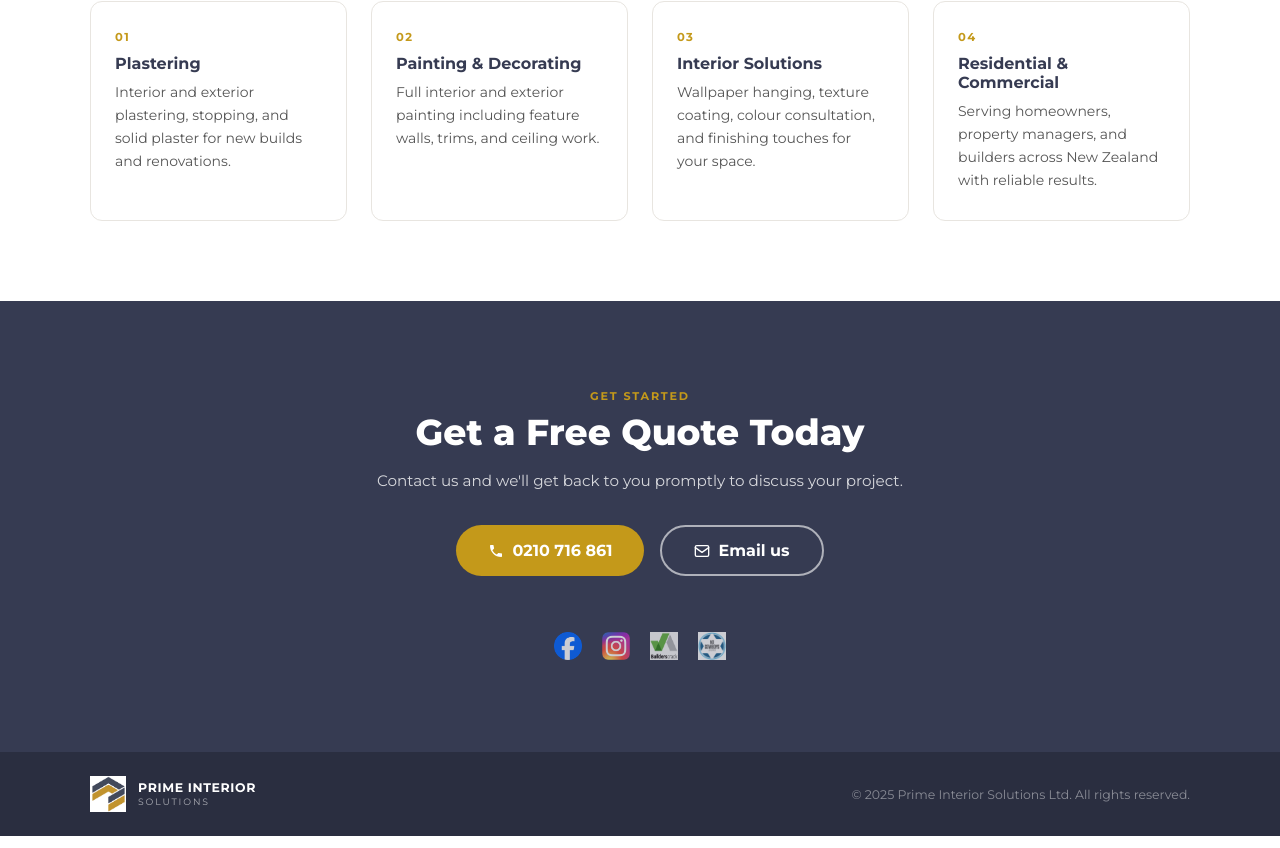
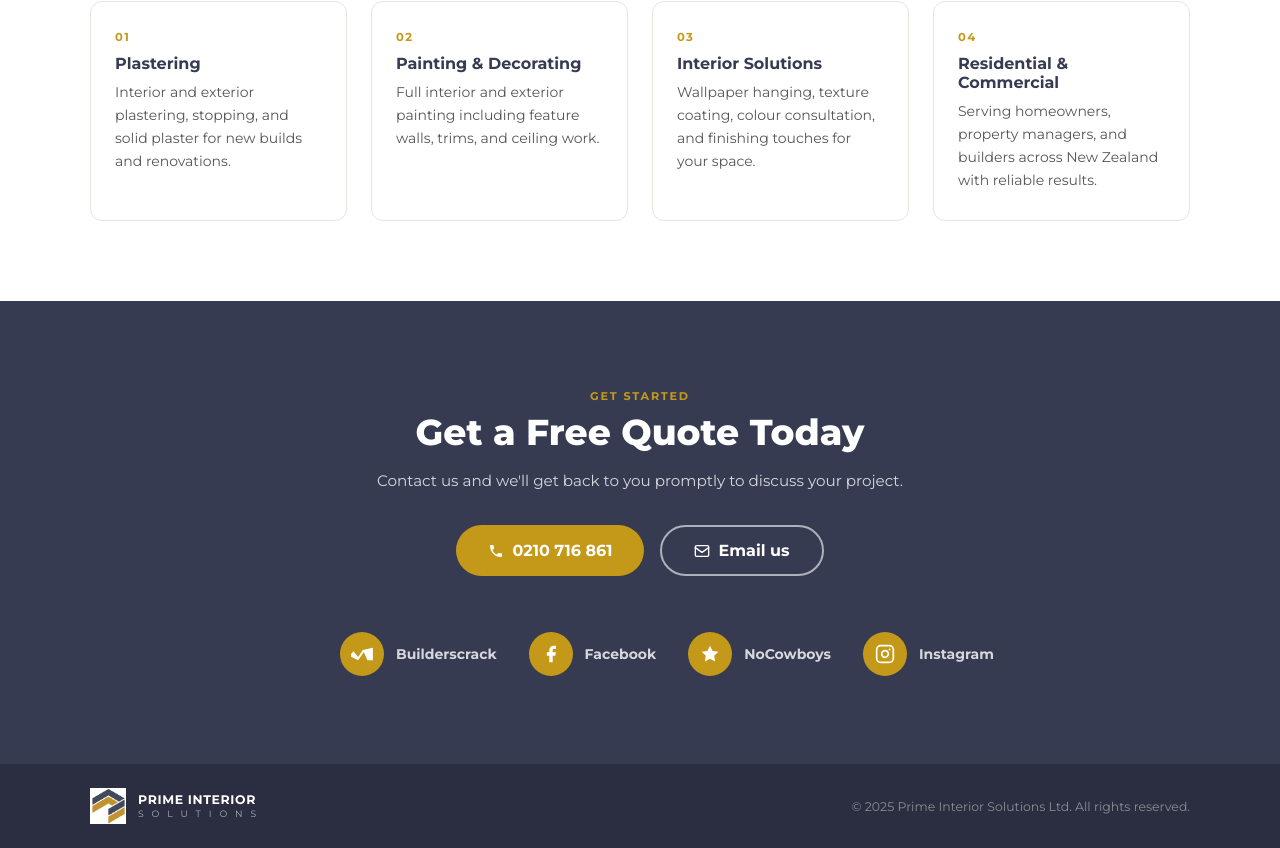
Before and after one commit to ddarylmae/prime-interior-solutions-nz, a Next.js app: page / in a window 1280 px wide. Shown: the part 1620-2468 px from the top of the page. Built offline with nearby package versions, Linux system fonts and the light colour scheme.

Commit message:
Make socials uniform

```diff
--- a/src/app/page.module.css
+++ b/src/app/page.module.css
@@ -56,7 +56,6 @@
   font-size: 0.6rem;
   font-weight: 400;
   color: #363b52;
-  letter-spacing: 0.2em;
   text-transform: uppercase;
   letter-spacing: 0.86em;
 }
@@ -575,23 +574,48 @@
   background: rgba(255, 255, 255, 0.1);
 }
 
-.socialRow {
-  display: flex;
-  justify-content: center;
-  gap: 1.25rem;
-  align-items: center;
+.socialGrid {
+  display: inline-grid;
+  grid-template-columns: 1fr 1fr;
+  gap: 0.875rem 2rem;
 }
 
-.socialRow a {
-  opacity: 0.75;
+.socialGrid a {
+  display: flex;
+  align-items: center;
+  gap: 0.75rem;
+  text-decoration: none;
+}
+
+.socialGrid a:hover .socialIconCircle {
+  background: #b08516;
+  transform: translateY(-2px);
+}
+
+.socialGrid a:hover .socialName {
+  color: #ffffff;
+}
+
+.socialIconCircle {
+  display: inline-flex;
+  align-items: center;
+  justify-content: center;
+  width: 44px;
+  height: 44px;
+  background: #c4991a;
+  border-radius: 50%;
+  color: #ffffff;
+  flex-shrink: 0;
   transition:
-    opacity 0.2s,
+    background 0.2s,
     transform 0.15s;
 }
 
-.socialRow a:hover {
-  opacity: 1;
-  transform: translateY(-2px);
+.socialName {
+  font-size: 0.875rem;
+  font-weight: 600;
+  color: rgba(255, 255, 255, 0.8);
+  transition: color 0.2s;
 }
 
 /* ===== FOOTER ===== */
@@ -635,7 +659,7 @@
   font-size: 0.58rem;
   font-weight: 400;
   color: rgba(255, 255, 255, 0.6);
-  letter-spacing: 0.2em;
+  letter-spacing: 0.85em;
   text-transform: uppercase;
 }
 
@@ -845,6 +869,10 @@
     font-size: 2.25rem;
   }
 
+  .socialGrid {
+    grid-template-columns: repeat(4, auto);
+  }
+
   /* Footer */
   .footerInner {
     flex-direction: row;
--- a/src/app/page.tsx
+++ b/src/app/page.tsx
@@ -227,19 +227,33 @@ export default function Home() {
               Email us
             </a>
           </div>
-          <div className={styles.socialRow}>
+          <div className={styles.socialGrid}>
+            <a
+              href="https://builderscrack.co.nz/tradies/1yfg6pr0/prime-interior-solutions"
+              target="_blank"
+              rel="noopener noreferrer"
+              aria-label="Builderscrack"
+            >
+              <span className={styles.socialIconCircle}><SocialBuilderscrackIcon /></span>
+              <span className={styles.socialName}>Builderscrack</span>
+            </a>
             <a
               href="https://facebook.com/primeinteriorsolutionsnz"
               target="_blank"
               rel="noopener noreferrer"
               aria-label="Facebook"
             >
-              <Image
-                src="/facebook.png"
-                alt="Facebook"
-                width={28}
-                height={28}
-              />
+              <span className={styles.socialIconCircle}><SocialFacebookIcon /></span>
+              <span className={styles.socialName}>Facebook</span>
+            </a>
+            <a
+              href="https://www.nocowboys.co.nz/businesses/prime-interior-solutions-ltd"
+              target="_blank"
+              rel="noopener noreferrer"
+              aria-label="NoCowboys"
+            >
+              <span className={styles.socialIconCircle}><SocialNoCowboysIcon /></span>
+              <span className={styles.socialName}>NoCowboys</span>
             </a>
             <a
               href="https://instagram.com/prime.interior"
@@ -247,38 +261,8 @@ export default function Home() {
               rel="noopener noreferrer"
               aria-label="Instagram"
             >
-              <Image
-                src="/instagram.png"
-                alt="Instagram"
-                width={28}
-                height={28}
-              />
-            </a>
-            <a
-              href="https://builderscrack.co.nz/tradies/1yfg6pr0/prime-interior-solutions"
-              target="_blank"
-              rel="noopener noreferrer"
-              aria-label="Builderscrack"
-            >
-              <Image
-                src="/builders-crack.png"
-                alt="Builderscrack"
-                width={28}
-                height={28}
-              />
-            </a>
-            <a
-              href="https://www.nocowboys.co.nz/businesses/prime-interior-solutions-ltd"
-              target="_blank"
-              rel="noopener noreferrer"
-              aria-label="NoCowboys"
-            >
-              <Image
-                src="/no-cowboys.png"
-                alt="NoCowboys"
-                width={28}
-                height={28}
-              />
+              <span className={styles.socialIconCircle}><SocialInstagramIcon /></span>
+              <span className={styles.socialName}>Instagram</span>
             </a>
           </div>
         </div>
@@ -374,6 +358,49 @@ function ChatIcon() {
   );
 }
 
+function SocialFacebookIcon() {
+  return (
+    <svg width="20" height="20" viewBox="0 0 24 24" fill="currentColor" aria-hidden="true">
+      <path d="M18 2h-3a5 5 0 0 0-5 5v3H7v4h3v8h4v-8h3l1-4h-4V7a1 1 0 0 1 1-1h3z" />
+    </svg>
+  );
+}
+
+function SocialInstagramIcon() {
+  return (
+    <svg width="20" height="20" viewBox="0 0 24 24" fill="none" stroke="currentColor" strokeWidth="2" strokeLinecap="round" strokeLinejoin="round" aria-hidden="true">
+      <rect x="2" y="2" width="20" height="20" rx="5" ry="5" />
+      <path d="M16 11.37A4 4 0 1 1 12.63 8 4 4 0 0 1 16 11.37z" />
+      <line x1="17.5" y1="6.5" x2="17.51" y2="6.5" />
+    </svg>
+  );
+}
+
+function SocialBuilderscrackIcon() {
+  return (
+    <svg
+      width="22"
+      height="14"
+      viewBox="0 0 28 18"
+      fill="currentColor"
+      aria-hidden="true"
+    >
+      {/* Checkmark */}
+      <polygon points="0,9 3,5.5 9,13 15,4 18,4 9,17 0,12.5" />
+      {/* Triangle wedge */}
+      <polygon points="15,4 28,1 28,17 21,17" />
+    </svg>
+  );
+}
+
+function SocialNoCowboysIcon() {
+  return (
+    <svg width="20" height="20" viewBox="0 0 24 24" fill="currentColor" aria-hidden="true">
+      <polygon points="12 2 15.09 8.26 22 9.27 17 14.14 18.18 21.02 12 17.77 5.82 21.02 7 14.14 2 9.27 8.91 8.26 12 2" />
+    </svg>
+  );
+}
+
 function MailIcon() {
   return (
     <svg
```
